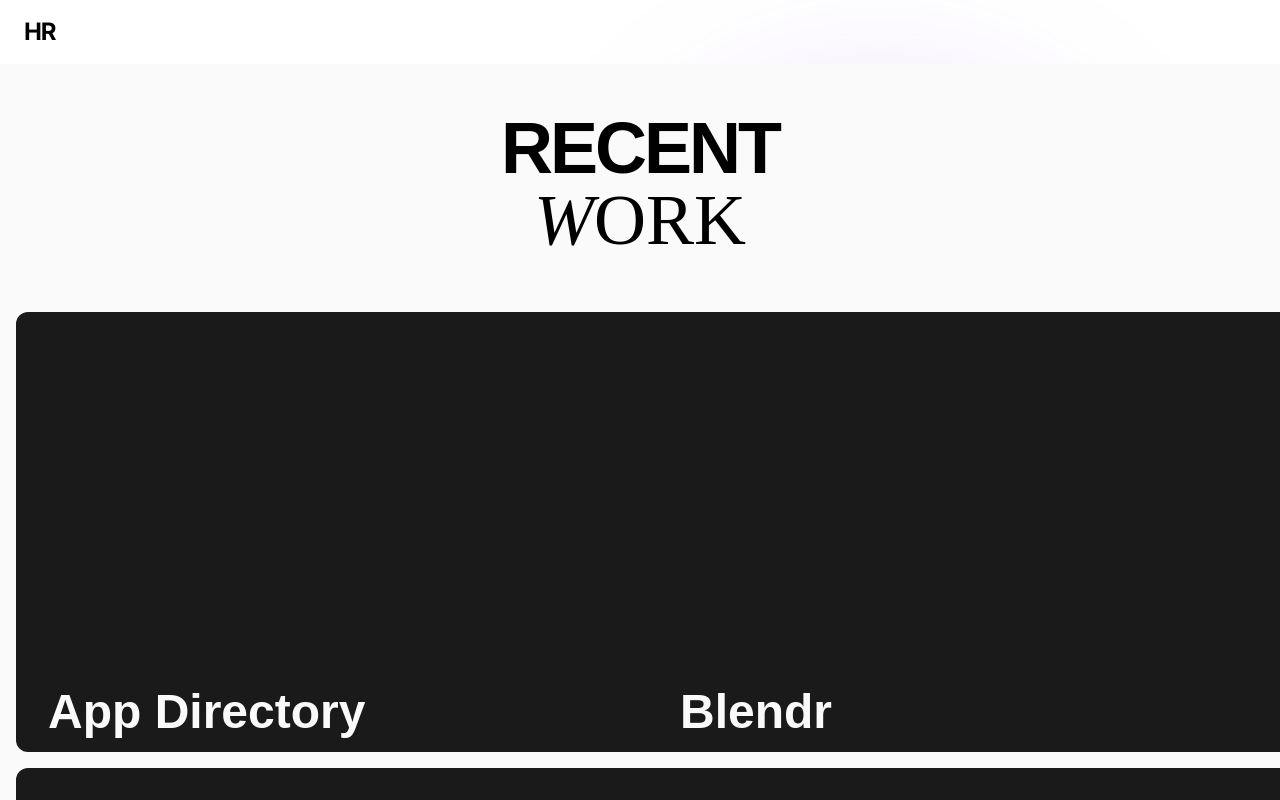
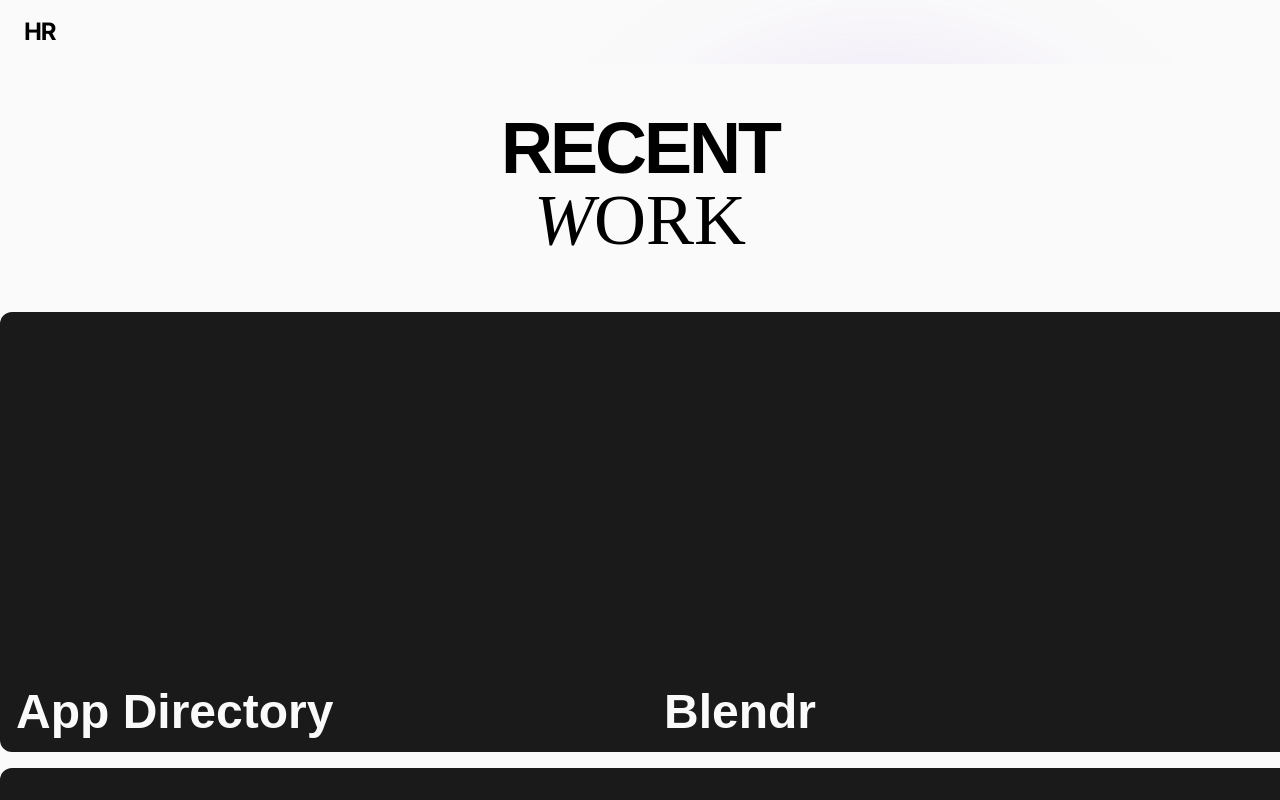
Before and after one commit to HemanthR04/portfolio-july, a Next.js app: page /recentwork in a window 1280 px wide. Shown: the top 800 px of the page. Built offline with nearby package versions, Linux system fonts and the light colour scheme; a web font is replaced by a local one.

Commit message:
Recent work UI Change

```diff
--- a/app/layout.tsx
+++ b/app/layout.tsx
@@ -22,7 +22,7 @@ export default function RootLayout({
         <link href="https://fonts.googleapis.com/css2?family=Instrument+Serif:ital@0;1&display=swap" rel="stylesheet"></link>
       </head>
       <body className={inter.className}>
-      <div className="absolute top-0 -z-10 h-full w-full bg-white"><div className="absolute bottom-auto left-auto right-0 top-0 h-[500px] w-[500px] -translate-x-[30%] translate-y-[20%] rounded-full bg-[rgba(168,109,244,0.5)] opacity-50 blur-[80px]"></div></div>
+      <div className="absolute top-0 -z-10 h-full w-full bg-primary"><div className="absolute bottom-auto left-auto right-0 top-0 h-[500px] w-[500px] -translate-x-[30%] translate-y-[20%] rounded-full bg-[rgba(168,109,244,0.5)] opacity-50 blur-[80px]"></div></div>
         <NavigationBar/>
         {children}</body>
     </html>
--- a/components/ProjectCard.tsx
+++ b/components/ProjectCard.tsx
@@ -35,7 +35,7 @@ const ProjectCard = () => {
                 projectDetails.map((project, index) => (
                     <motion.div
                     whileHover={{ rotate: 1 }}
-                        key={index} className='w-[300px] md:min-w-[780px] px-4 h-[260px] md:h-[440px] rounded-xl bg-secondary flex flex-col justify-end my-2'>
+                        key={index} className='w-full md:min-w-[780px]  h-[260px] md:h-[440px] rounded-xl bg-secondary flex flex-col justify-end my-2'>
                         <motion.div
                         whileHover={{ x: 20}}
                         className='py-2 my-2 text-primary'>
--- a/components/RecentWork.tsx
+++ b/components/RecentWork.tsx
@@ -3,12 +3,12 @@ import ProjectCard from './ProjectCard'
 
 const RecentWork = () => {
     return (
-        <div className='w-full  bg-primary flex flex-col items-center justify-start px-4'>
+        <div className='w-full  bg-primary flex flex-col items-center justify-start '>
             <div className='my-32 md:my-12 text-center'>
                 <h1 className=' font-sans font-bold text-5xl md:text-7xl tracking-[-3px]'>RECENT</h1>
                 <h1 className=' text-5xl md:text-7xl font-serif font-semi '><span className='italic '> W</span>ORK</h1>
             </div>
-            <div className='md:grid md:grid-cols-2 md:gap-x-4 pb-12'>
+            <div className='w-full md:grid md:grid-cols-2 md:gap-x-4 pb-12 mx-4'>
             <ProjectCard/>
             </div>
 
```
